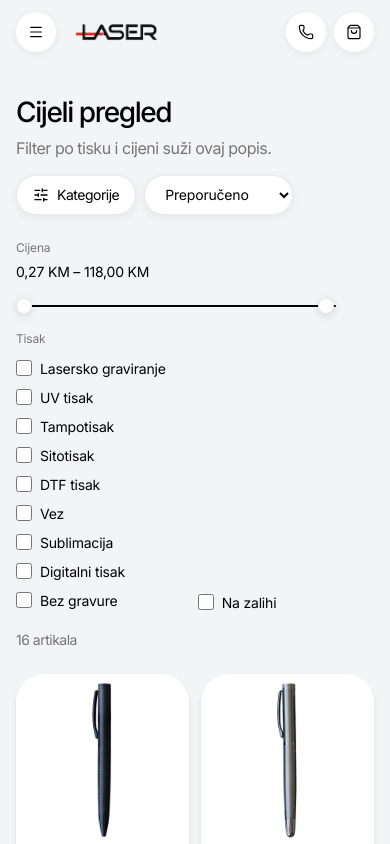
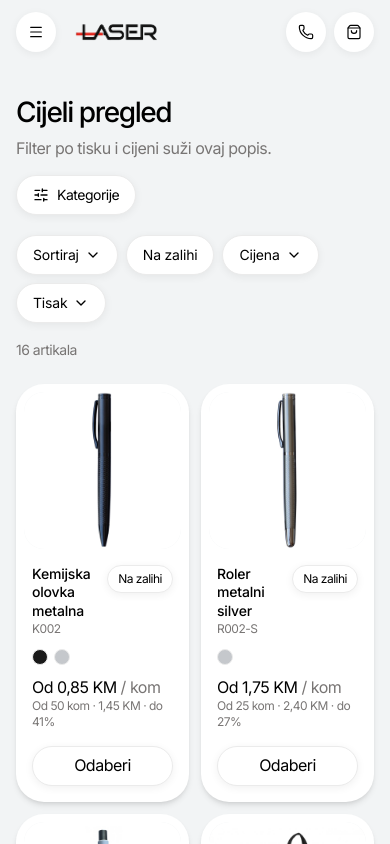
Before and after one commit to danic999/laser-prototype, a Next.js app: page /pretraga in a window 390 px wide. Shown: the top 844 px of the page. Built offline with nearby package versions, Linux system fonts and the light colour scheme.

Commit message:
Show category filters as chips under the title.
Match the shop category row: sort, in-stock, price, and print open as pills, and the grid updates only after Filteri is pressed.

Co-authored-by: marinkosevo94 <marinkosevo94@gmail.com>

```diff
--- a/src/components/catalog-view.tsx
+++ b/src/components/catalog-view.tsx
@@ -1,8 +1,8 @@
 "use client";
 
-import { useMemo, useState } from "react";
+import { useEffect, useMemo, useRef, useState } from "react";
 import Link from "next/link";
-import { SlidersHorizontal } from "lucide-react";
+import { ChevronDown, SlidersHorizontal } from "lucide-react";
 import { ProductCard } from "@/components/product-card";
 import { Button } from "@/components/ui/button";
 import {
@@ -39,6 +39,8 @@ export function CatalogView({
 }) {
   const [sort, setSort] = useState("preporuceno");
   const [sheetOpen, setSheetOpen] = useState(false);
+  const [menu, setMenu] = useState<"sort" | "cijena" | "tisak" | null>(null);
+  const barRef = useRef<HTMLDivElement>(null);
   const [stored, setStored] = useState<{
     key: string;
     draft: FilterSelection;
@@ -72,6 +74,7 @@ export function CatalogView({
 
   function applyFilters() {
     setStored({ key: filterKey, draft, applied: draft });
+    setMenu(null);
     setSheetOpen(false);
   }
 
@@ -93,14 +96,87 @@ export function CatalogView({
 
   const filtersActive = !sameFilters(applied, emptyFilters);
 
+  useEffect(() => {
+    if (!menu) return;
+    function onPointerDown(event: PointerEvent) {
+      if (!barRef.current?.contains(event.target as Node)) setMenu(null);
+    }
+    document.addEventListener("pointerdown", onPointerDown);
+    return () => document.removeEventListener("pointerdown", onPointerDown);
+  }, [menu]);
+
   function resetFilters() {
     setStored({ key: filterKey, draft: emptyFilters, applied: emptyFilters });
   }
 
+  const chip =
+    "inline-flex h-10 cursor-pointer items-center gap-1.5 rounded-full border border-[#ebebeb] bg-white px-4 text-[14px] tracking-[-0.014em] whitespace-nowrap text-black shadow-[0_2px_8px_rgba(0,0,0,0.06)]";
+  const chipOn =
+    "inline-flex h-10 cursor-pointer items-center gap-1.5 rounded-full border border-black bg-black px-4 text-[14px] tracking-[-0.014em] whitespace-nowrap text-white";
+  const popover =
+    "absolute top-12 left-0 z-20 rounded-[20px] border border-[#ebebeb] bg-white shadow-[0_4px_24px_rgba(0,0,0,0.12)]";
+  const sortLabel = sort === "cijena" ? "Cijena, od niže" : sort === "naziv" ? "Naziv" : "Sortiraj";
+  const priceLabel = draft.range ? `${formatKm(draft.range.low)} – ${formatKm(draft.range.high)}` : "Cijena";
+
   const filterPanel = (
-    <div className="mt-6 flex flex-wrap items-end gap-x-8 gap-y-4">
+    <div ref={barRef} className="mt-5 flex flex-wrap items-center gap-2">
+      <div className="relative">
+        <button
+          type="button"
+          onClick={() => setMenu((current) => (current === "sort" ? null : "sort"))}
+          className={sort === "preporuceno" ? chip : chipOn}
+          aria-expanded={menu === "sort"}
+        >
+          {sortLabel}
+          <ChevronDown className={`size-4 ${menu === "sort" ? "rotate-180" : ""}`} />
+        </button>
+        {menu === "sort" ? (
+          <div className={`${popover} w-52 p-2`} role="listbox" aria-label="Sortiranje">
+            {(
+              [
+                ["preporuceno", "Sortiraj"],
+                ["cijena", "Cijena, od niže"],
+                ["naziv", "Naziv"],
+              ] as const
+            ).map(([value, label]) => (
+              <button
+                key={value}
+                type="button"
+                role="option"
+                aria-selected={sort === value}
+                onClick={() => {
+                  setSort(value);
+                  setMenu(null);
+                }}
+                className={`block w-full rounded-full px-3 py-2 text-left text-[14px] tracking-[-0.014em] ${sort === value ? "bg-black text-white" : "hover:bg-[#f2f4f5]"}`}
+              >
+                {label}
+              </button>
+            ))}
+          </div>
+        ) : null}
+      </div>
+      <button
+        type="button"
+        onClick={() => updateDraft({ ...draft, inStock: !draft.inStock })}
+        className={draft.inStock ? chipOn : chip}
+        aria-pressed={draft.inStock}
+      >
+        Na zalihi
+      </button>
       {priceBounds && priceBounds.max > priceBounds.min ? (
-        <div className="min-w-[220px] max-w-xs flex-1">
+        <div className="relative">
+          <button
+            type="button"
+            onClick={() => setMenu((current) => (current === "cijena" ? null : "cijena"))}
+            className={draft.range ? chipOn : chip}
+            aria-expanded={menu === "cijena"}
+          >
+            {priceLabel}
+            <ChevronDown className={`size-4 ${menu === "cijena" ? "rotate-180" : ""}`} />
+          </button>
+          {menu === "cijena" ? (
+            <div className={`${popover} w-72 p-4`}>
               <PriceSlider
                 min={priceBounds.min}
                 max={priceBounds.max}
@@ -110,14 +186,25 @@ export function CatalogView({
               />
             </div>
           ) : null}
+        </div>
+      ) : null}
       {printChoices.length > 0 ? (
-        <fieldset>
-          <legend className="text-[12px] tracking-[-0.014em] text-[#787574]">Tisak</legend>
-          <div className="mt-2 space-y-1">
+        <div className="relative">
+          <button
+            type="button"
+            onClick={() => setMenu((current) => (current === "tisak" ? null : "tisak"))}
+            className={draft.prints.length > 0 ? chipOn : chip}
+            aria-expanded={menu === "tisak"}
+          >
+            {draft.prints.length > 0 ? `Tisak · ${draft.prints.length}` : "Tisak"}
+            <ChevronDown className={`size-4 ${menu === "tisak" ? "rotate-180" : ""}`} />
+          </button>
+          {menu === "tisak" ? (
+            <div className={`${popover} w-60 p-3`}>
               {printChoices.map((option) => {
                 const checked = draft.prints.includes(option);
                 return (
-                <label key={option} className="flex items-center gap-2 py-0.5 text-[14px] tracking-[-0.014em]">
+                  <label key={option} className="flex cursor-pointer items-center gap-2 rounded-full px-2 py-1.5 text-[14px] tracking-[-0.014em]">
                     <input
                       type="checkbox"
                       checked={checked}
@@ -134,23 +221,11 @@ export function CatalogView({
                 );
               })}
             </div>
-        </fieldset>
           ) : null}
-      <label className="flex items-center gap-2 text-[14px] tracking-[-0.014em]">
-        <input
-          type="checkbox"
-          checked={draft.inStock}
-          onChange={(event) => updateDraft({ ...draft, inStock: event.target.checked })}
-          className="size-4 accent-black"
-        />
-        Na zalihi
-      </label>
+        </div>
+      ) : null}
       {pending ? (
-        <button
-          type="button"
-          onClick={applyFilters}
-            className="h-10 rounded-full bg-black px-5 text-[14px] tracking-[-0.014em] text-white"
-        >
+        <button type="button" onClick={applyFilters} className={chipOn}>
           Filteri · {pendingCount}
         </button>
       ) : null}
@@ -220,9 +295,8 @@ export function CatalogView({
               </p>
             ) : null}
           </div>
-          <div className="flex items-center gap-2">
           <Sheet open={sheetOpen} onOpenChange={setSheetOpen}>
-              <SheetTrigger className="inline-flex h-10 items-center gap-2 rounded-full border border-[#ebebeb] bg-white px-4 text-[14px] shadow-[0_2px_8px_rgba(0,0,0,0.06)] lg:hidden">
+            <SheetTrigger className="inline-flex h-10 shrink-0 items-center gap-2 rounded-full border border-[#ebebeb] bg-white px-4 text-[14px] shadow-[0_2px_8px_rgba(0,0,0,0.06)] lg:hidden">
               <SlidersHorizontal className="size-4" />
               Kategorije
             </SheetTrigger>
@@ -233,19 +307,6 @@ export function CatalogView({
               <div className="px-4 pb-6">{filters}</div>
             </SheetContent>
           </Sheet>
-            <label className="text-[14px]">
-              <span className="sr-only">Sortiranje</span>
-              <select
-                value={sort}
-                onChange={(event) => setSort(event.target.value)}
-                className="h-10 rounded-full border border-[#ebebeb] bg-white px-4 tracking-[-0.014em] shadow-[0_2px_8px_rgba(0,0,0,0.06)]"
-              >
-                <option value="preporuceno">Preporučeno</option>
-                <option value="cijena">Cijena, od niže</option>
-                <option value="naziv">Naziv</option>
-              </select>
-            </label>
-          </div>
         </div>
         {filterPanel}
         <p className="mt-4 text-[14px] text-[#787574]">
```
Lines whose indentation alone changed are shown as unchanged.
